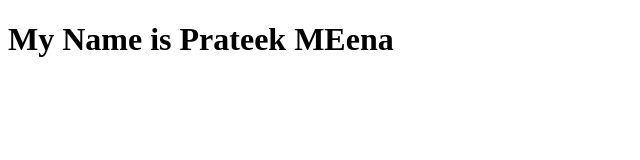
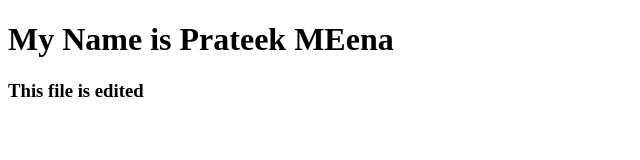
Before and after one commit to Prateek-Meena/GitLearningRepo, a plain HTML site: page index.html in a window 1280 px wide. Shown: the whole page, without its empty margins (0-640 px from the left). Drawn offline with Linux system fonts and the light colour scheme.

Commit message:
Added more html

```diff
--- a/index.html
+++ b/index.html
@@ -8,5 +8,6 @@
 </head>
 <body>
     <h1>My Name is Prateek MEena</h1>
+    <h3>This file is edited</h3>
 </body>
 </html>
```
Also changed, not shown: about.html (added), contact.html (added), monument.html (added).
